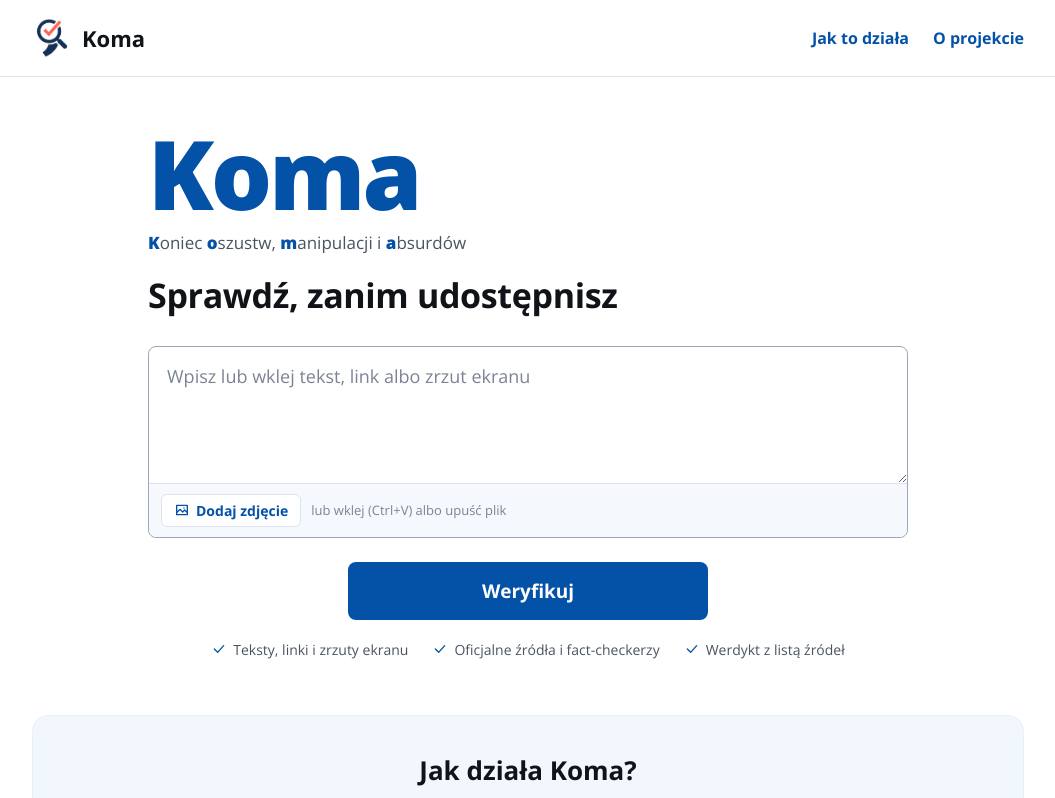
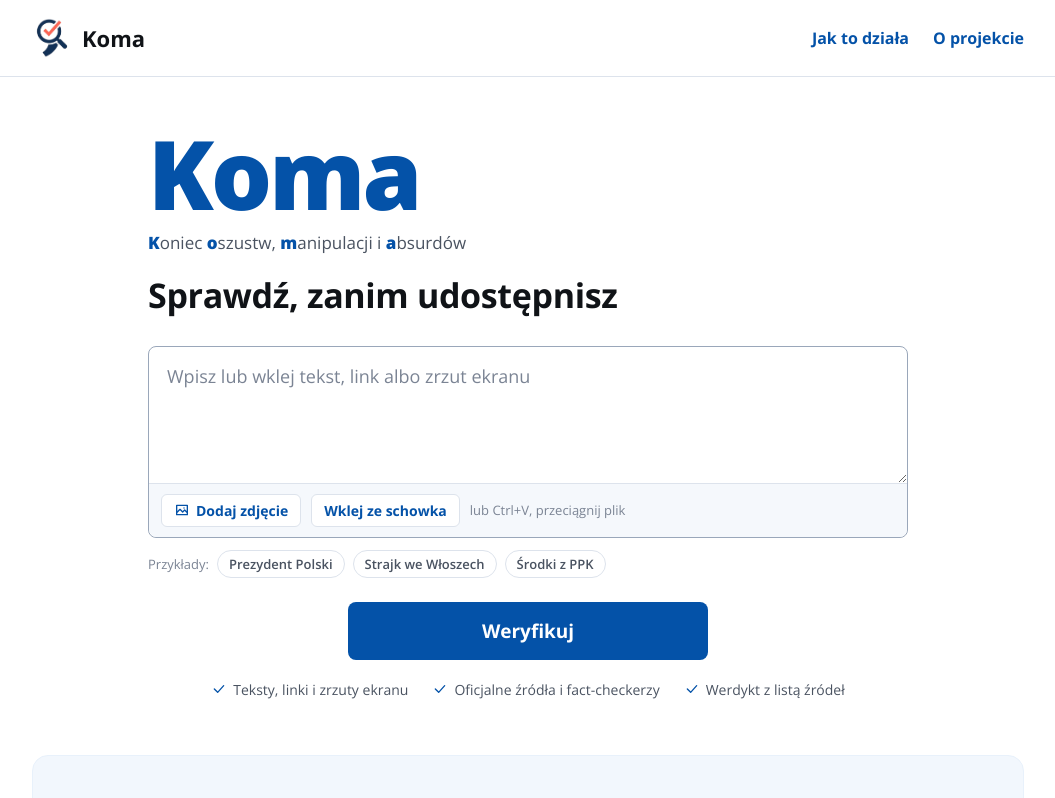
Before and after one commit to niepa04/prawdowid, a React (Vite) app in the folder front-end/: page / in a window 1280 px wide. Shown: the top 798 px of the page, without its empty margins (112-1167 px from the left). Built offline with nearby package versions, Linux system fonts and the light colour scheme.

Commit message:
Front-end: przyklady, wklejanie ze schowka, licznik znakow i info o OCR

```diff
--- a/front-end/src/komponenty/PoleWejscia.jsx
+++ b/front-end/src/komponenty/PoleWejscia.jsx
@@ -67,8 +67,15 @@ function obrazyZeSchowka(dane) {
     .filter(Boolean);
 }
 
+const MAX_ZNAKOW = 50000;
+const PRZYKLADY = [
+  { etykieta: 'Prezydent Polski', tekst: 'Karol Nawrocki jest prezydentem Polski.' },
+  { etykieta: 'Strajk we Włoszech', tekst: 'We Włoszech zapowiedziano strajk generalny.' },
+  { etykieta: 'Środki z PPK', tekst: 'Rząd planuje wykorzystać pieniądze zgromadzone w PPK do finansowania inwestycji publicznych.' },
+];
+
 // Jedno pole na wszystko: tekst, wklejone linki i zdjęcia (Ctrl+V albo z dysku).
-// Linki są wykrywane w tekście i pokazywane jako kafelki pod polem.
+// Linki są wykrywane w tekście i pokrywane jako kafelki pod polem.
 export default function PoleWejscia({ poczatkowe, onSprawdz }) {
   const [tekst, setTekst] = useState(poczatkowe?.tekst || '');
   const [zdjecia, setZdjecia] = useState(poczatkowe?.zdjecia || []); // { id, nazwa, dataUrl }
@@ -76,8 +83,10 @@ export default function PoleWejscia({ poczatkowe, onSprawdz }) {
   const [przeciaganie, setPrzeciaganie] = useState(false);
   const [podgladZdjecia, setPodgladZdjecia] = useState(null);
   const wyborPliku = useRef(null);
+  const poleTekstu = useRef(null);
 
   const linki = znajdzLinki(tekst);
+  const zaDlugiTekst = tekst.length > MAX_ZNAKOW;
 
   async function dodajZdjecia(pliki) {
     const obrazy = [...pliki].filter((p) => p.type.startsWith('image/'));
@@ -112,9 +121,49 @@ export default function PoleWejscia({ poczatkowe, onSprawdz }) {
     setTekst((t) => t.split(link).join('').replace(/[ \t]{2,}/g, ' '));
   }
 
+  async function wklejPrzyciskiem() {
+    if (!navigator.clipboard) return;
+    try {
+      if (navigator.clipboard.read) {
+        const pozycje = await navigator.clipboard.read();
+        const obrazy = [];
+        let wklejonyTekst = '';
+        for (const poz of pozycje) {
+          const typObrazu = poz.types.find((t) => t.startsWith('image/'));
+          if (typObrazu) {
+            const blob = await poz.getType(typObrazu);
+            obrazy.push(new File([blob], 'ze-schowka.png', { type: typObrazu }));
+          } else if (poz.types.includes('text/plain')) {
+            const blob = await poz.getType('text/plain');
+            wklejonyTekst += await blob.text();
+          }
+        }
+        if (obrazy.length) await dodajZdjecia(obrazy);
+        if (wklejonyTekst) {
+          setTekst((t) => (t.trim() ? `${t}\n${wklejonyTekst}` : wklejonyTekst));
+          setBlad('');
+        }
+        return;
+      }
+      if (navigator.clipboard.readText) {
+        const t = await navigator.clipboard.readText();
+        if (t) {
+          setTekst((prev) => (prev.trim() ? `${prev}\n${t}` : t));
+          setBlad('');
+        }
+      }
+    } catch {
+      setBlad('Przeglądarka nie pozwoliła odczytać schowka – wklej ręcznie (Ctrl+V).');
+    }
+  }
+
   function wyslij() {
     if (!tekst.trim() && !zdjecia.length) {
       setBlad('Wpisz albo wklej informację, którą chcesz sprawdzić.');
+      return;
+    }
+    if (zaDlugiTekst) {
+      setBlad(`Tekst ma ponad ${MAX_ZNAKOW.toLocaleString('pl-PL')} znaków. Skróć go przed wysłaniem.`);
       return;
     }
     onSprawdz({ tekst, linki, zdjecia });
@@ -142,6 +191,7 @@ export default function PoleWejscia({ poczatkowe, onSprawdz }) {
         onDrop={(e) => { e.preventDefault(); setPrzeciaganie(false); dodajZdjecia(e.dataTransfer.files); }}
       >
         <textarea
+          ref={poleTekstu}
           className="pole__tekst"
           placeholder="Wpisz lub wklej tekst, link albo zrzut ekranu"
           value={tekst}
@@ -157,7 +207,7 @@ export default function PoleWejscia({ poczatkowe, onSprawdz }) {
               <span key={link} className="kafelek kafelek--link" title={link}>
                 <Ikona nazwa="link" rozmiar={14} />
                 {skrocLink(link)}
-                <button className="kafelek__usun" onClick={() => usunLink(link)} aria-label={`Usuń link ${link}`}>
+                <button type="button" className="kafelek__usun" onClick={() => usunLink(link)} aria-label={`Usuń link ${link}`}>
                   <Ikona nazwa="x" rozmiar={12} />
                 </button>
               </span>
@@ -186,13 +236,31 @@ export default function PoleWejscia({ poczatkowe, onSprawdz }) {
           </div>
         )}
 
+        {zdjecia.length > 0 && (
+          <p className="pole__ocr-info">
+            Ze zdjęć odczytujemy tekst (OCR). Jeśli na zrzucie brakuje daty lub źródła, dopisz je powyżej.
+          </p>
+        )}
+
         <div className="pole__dol">
-          <button className="przycisk-maly" onClick={() => wyborPliku.current.click()}>
+          <button type="button" className="przycisk-maly" onClick={() => wyborPliku.current.click()}>
             <Ikona nazwa="zdjecie" rozmiar={16} />
             Dodaj zdjęcie
           </button>
-          <span className="pole__podpowiedz">lub wklej (Ctrl+V) albo upuść plik</span>
-          {podsumowanie.length > 0 && <span className="pole__licznik">{podsumowanie.join(' · ')}</span>}
+          {typeof navigator !== 'undefined' && navigator.clipboard && (
+            <button type="button" className="przycisk-maly" onClick={wklejPrzyciskiem}>
+              Wklej ze schowka
+            </button>
+          )}
+          <span className="pole__podpowiedz">lub Ctrl+V, przeciągnij plik</span>
+          {(podsumowanie.length > 0 || tekst.length >= 500) && (
+            <span className={`pole__licznik ${zaDlugiTekst ? 'pole__licznik--blad' : ''}`}>
+              {[
+                ...podsumowanie,
+                tekst.length >= 500 && `${tekst.length.toLocaleString('pl-PL')} / ${MAX_ZNAKOW.toLocaleString('pl-PL')} zn.`,
+              ].filter(Boolean).join(' · ')}
+            </span>
+          )}
           <input
             ref={wyborPliku}
             type="file"
@@ -203,6 +271,26 @@ export default function PoleWejscia({ poczatkowe, onSprawdz }) {
           />
         </div>
       </div>
+
+      {!tekst.trim() && zdjecia.length === 0 && (
+        <div className="przyklady">
+          <span className="przyklady__etykieta">Przykłady:</span>
+          {PRZYKLADY.map((p) => (
+            <button
+              key={p.etykieta}
+              type="button"
+              className="przyklad"
+              onClick={() => {
+                setTekst(p.tekst);
+                setBlad('');
+                poleTekstu.current?.focus();
+              }}
+            >
+              {p.etykieta}
+            </button>
+          ))}
+        </div>
+      )}
 
       {blad && <p className="blad">{blad}</p>}
 
--- a/front-end/src/style.css
+++ b/front-end/src/style.css
@@ -131,6 +131,16 @@ a:focus-visible, button:focus-visible, textarea:focus-visible {
 }
 .pole__podpowiedz { font-size: 13px; color: var(--tekst-slaby); }
 .pole__licznik { margin-left: auto; font-size: 13px; color: var(--tekst-drugi); font-weight: 600; }
+.pole__licznik--blad { color: var(--blad); }
+.pole__ocr-info { margin: 0 18px 10px; font-size: 12px; color: var(--tekst-slaby); }
+
+.przyklady { display: flex; flex-wrap: wrap; align-items: center; gap: 8px; margin-top: 12px; }
+.przyklady__etykieta { font-size: 13px; color: var(--tekst-slaby); }
+.przyklad {
+  border: 1px solid var(--ramka); background: var(--tlo); color: var(--tekst-drugi);
+  padding: 4px 11px; border-radius: 999px; font-size: 13px; font-weight: 600;
+}
+.przyklad:hover { border-color: var(--niebieski); color: var(--niebieski); }
 
 .przycisk-maly {
   display: inline-flex; align-items: center; gap: 6px;
```
